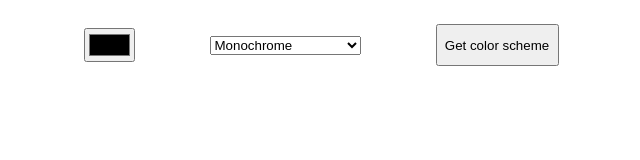
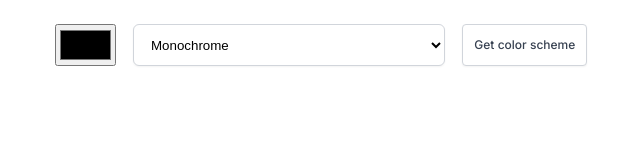
Before and after one commit to qserena/03-solo-project-color-scheme-generator, a plain HTML site: page index.html in a window 1280 px wide. Shown: the whole page, without its empty margins (319-959 px from the left). Drawn offline with Linux system fonts and the light colour scheme.

Commit message:
Some styling.

```diff
--- a/index.css
+++ b/index.css
@@ -2,6 +2,8 @@ html,
 body {
 	margin: 0;
 	padding: 0;
+	font-family: 'Inter', sans-serif;
+	box-sizing: border-box;
 }
 
 .container {
@@ -18,13 +20,48 @@ header {
 }
 
 input#color-input {
-	width: 51px;
-	height: 34px;
+	width: 61px;
+	height: 42px;
+}
+
+.modes {
+	width: 312px;
+	height: 42px;
+	display: inline-flex;
+	padding: 9px 16px 9px 13px;
+	justify-content: center;
+	align-items: center;
+	gap: 7px;
+	border-radius: 6px;
+	border: 1px solid var(--gray-300, #d1d5db);
+	background: var(--white, #fff);
+	box-shadow: 0px 1px 2px 0px rgba(0, 0, 0, 0.05);
 }
 
 button {
-	width: 123px;
+	width: 125px;
 	height: 42px;
+
+	display: inline-flex;
+	padding: 13px 11px;
+	justify-content: center;
+	align-items: center;
+
+	border-radius: 4px;
+	border: 1px solid var(--gray-300, #d1d5db);
+	background: var(--white, #fff);
+
+	/* shadow/sm */
+	box-shadow: 0px 1px 2px 0px rgba(0, 0, 0, 0.05);
+
+	color: var(--gray-700, #374151);
+
+	/* text-xs/leading-4/font-medium */
+	font-family: Inter;
+	font-size: 12px;
+	font-style: normal;
+	font-weight: 500;
+	line-height: 16px; /* 133.333% */
 }
 
 .colors {
@@ -38,4 +75,12 @@ button {
 
 .hex-part {
 	height: 46px;
+	color: #2b283a;
+	text-align: center;
+	margin: 11px 0;
+	font-family: Inter;
+	font-size: 12px;
+	font-style: normal;
+	font-weight: 500;
+	line-height: 24px; /* 200% */
 }
--- a/index.html
+++ b/index.html
@@ -3,13 +3,19 @@
 	<head>
 		<meta charset="UTF-8" />
 		<meta name="viewport" content="width=device-width, initial-scale=1.0" />
+		<link rel="preconnect" href="https://fonts.googleapis.com" />
+		<link rel="preconnect" href="https://fonts.gstatic.com" crossorigin />
+		<link
+			href="https://fonts.googleapis.com/css2?family=Inter:wght@400;500;600&display=swap"
+			rel="stylesheet"
+		/>
 		<title>Color Scheme Generator</title>
 		<link rel="stylesheet" href="index.css" />
 	</head>
 	<body>
 		<header class="container">
 			<input type="color" name="color-input" id="color-input" />
-			<select name="modes" id="modes">
+			<select name="modes" class="modes" id="modes">
 				<option value="monochrome">Monochrome</option>
 				<option value="monochrome-dark">Monochrome-dark</option>
 				<option value="monochrome-light">Monochrome-light</option>
--- a/index.js
+++ b/index.js
@@ -8,12 +8,9 @@ let colors = []
 getBtn.addEventListener('click', function () {
 	const seedColor = colorInput.value.replace('#', '')
 	const mode = dropDown.value
-	console.log(seedColor)
-	console.log(mode)
 	fetch(`https://www.thecolorapi.com/scheme?hex=${seedColor}&mode=${mode}`)
 		.then((res) => res.json())
 		.then((data) => {
-			// console.log(data)
 			colors = data.colors
 			renderColors()
 		})
```
Also changed, not shown: img/Icon.svg (added).
